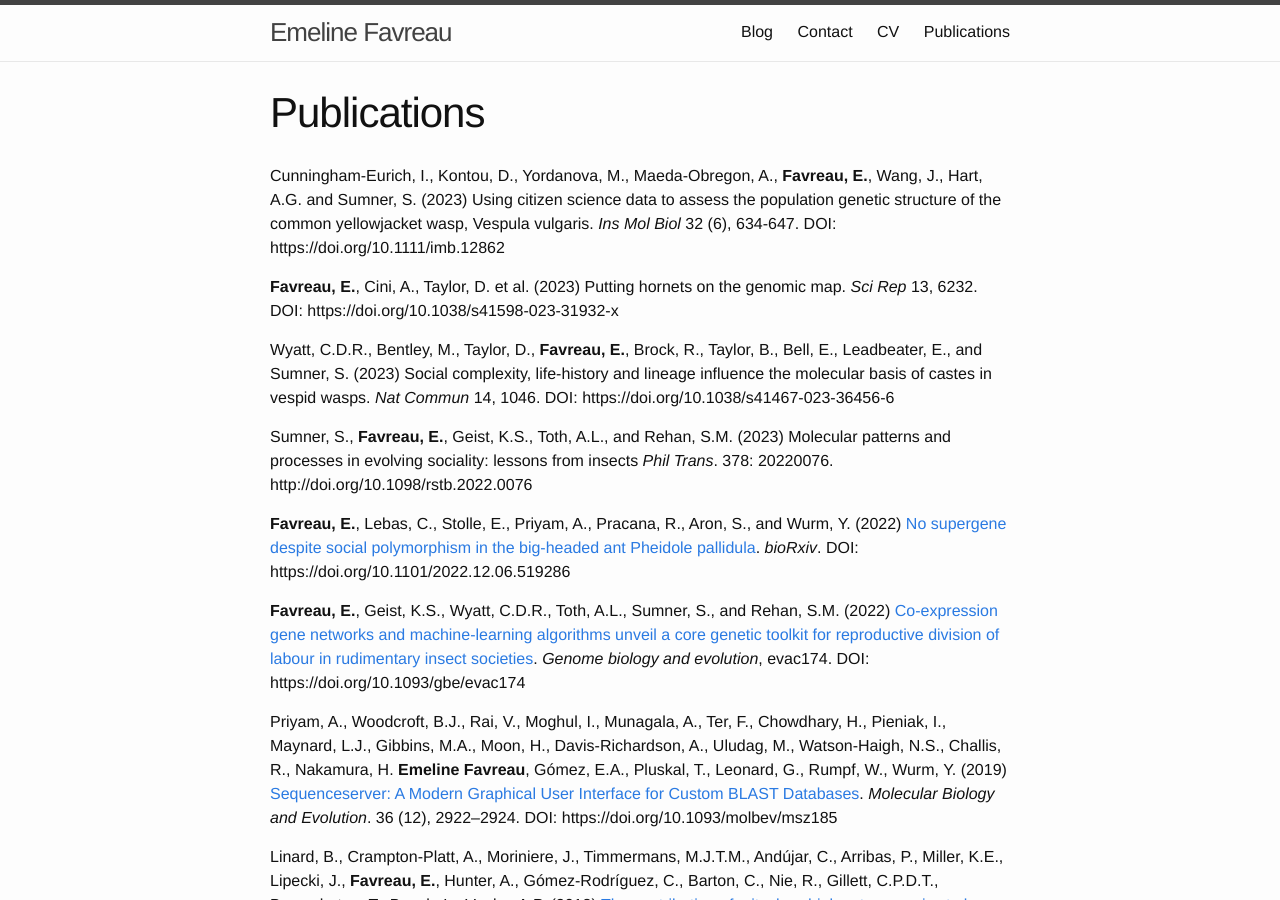
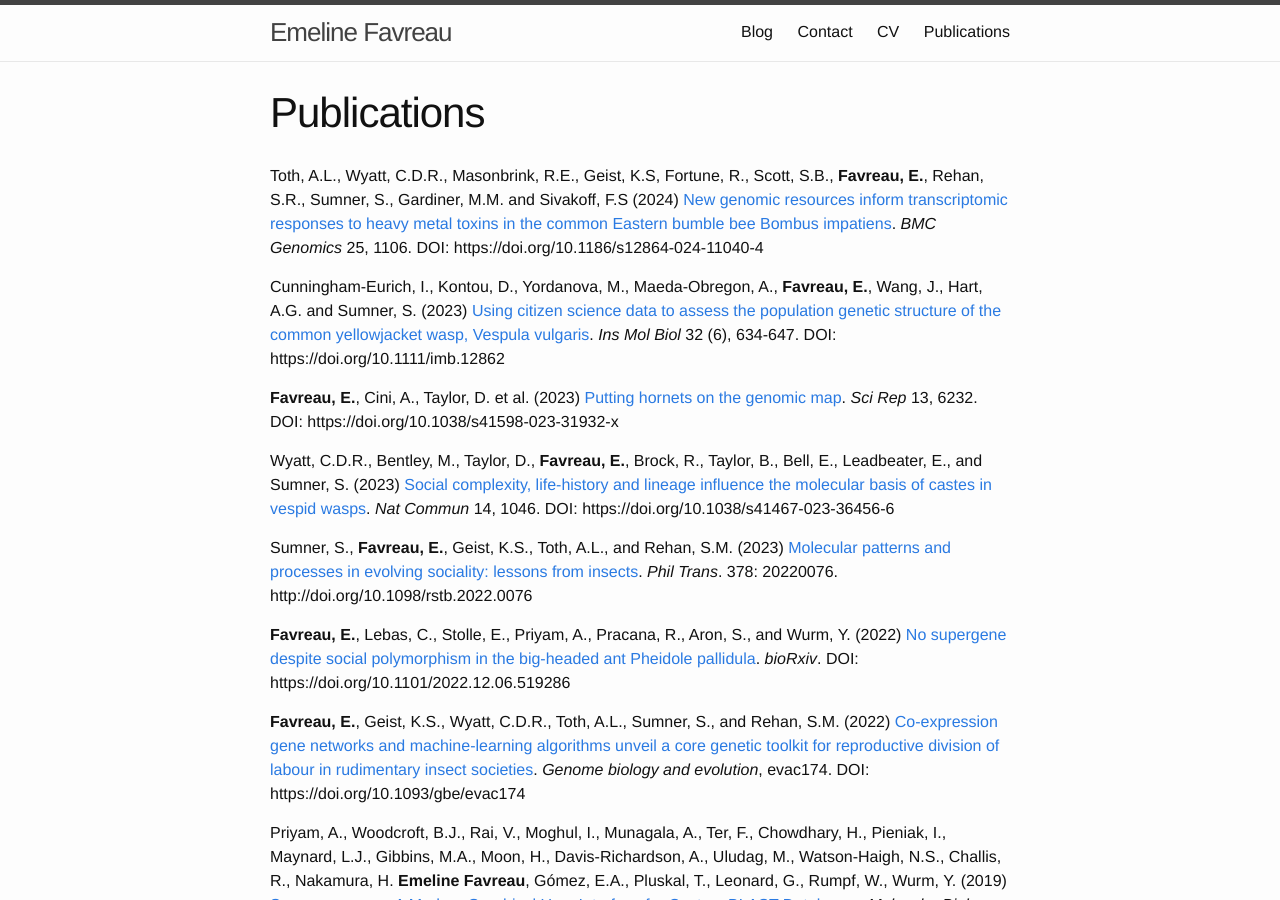
Before and after one commit to EmelineFavreau/EmelineFavreau.github.io, a Jekyll site: the page built from publications.md, in a window 1280 px wide and 900 px high. Built offline with Jekyll 4.4.1, drawn with Linux system fonts in a browser that asks for light colours.

Commit message:
adding bumble metal pub

```diff
--- a/publications.md
+++ b/publications.md
@@ -3,15 +3,18 @@ layout: page
 title: Publications
 permalink: /publications/
 ---
-Cunningham‐Eurich, I., Kontou, D., Yordanova, M., Maeda‐Obregon, A., **Favreau, E.**, Wang, J., Hart, A.G. and Sumner, S. (2023) Using citizen science data to assess the population genetic structure of the common yellowjacket wasp, Vespula vulgaris. _Ins Mol Biol_ 32 (6), 634-647. DOI: https://doi.org/10.1111/imb.12862
-
-**Favreau, E.**, Cini, A., Taylor, D. et al. (2023) Putting hornets on the genomic map. _Sci Rep_ 13, 6232. DOI: https://doi.org/10.1038/s41598-023-31932-x
+Toth, A.L., Wyatt, C.D.R., Masonbrink, R.E., Geist, K.S, Fortune, R., Scott, S.B., **Favreau, E.**, Rehan, S.R., Sumner, S., Gardiner, M.M. and Sivakoff, F.S (2024) [New genomic resources inform transcriptomic responses to heavy metal toxins in the common Eastern bumble bee Bombus impatiens](https://doi.org/10.1186/s12864-024-11040-4). _BMC Genomics_ 25, 1106. DOI: https://doi.org/10.1186/s12864-024-11040-4
 
 
-Wyatt, C.D.R., Bentley, M., Taylor, D., **Favreau, E.**, Brock, R., Taylor, B., Bell, E., Leadbeater, E., and Sumner, S. (2023) Social complexity, life-history and lineage influence the molecular basis of castes in vespid wasps. _Nat Commun_ 14, 1046. DOI: https://doi.org/10.1038/s41467-023-36456-6
+Cunningham‐Eurich, I., Kontou, D., Yordanova, M., Maeda‐Obregon, A., **Favreau, E.**, Wang, J., Hart, A.G. and Sumner, S. (2023) [Using citizen science data to assess the population genetic structure of the common yellowjacket wasp, Vespula vulgaris](https://doi.org/10.1111/imb.12862). _Ins Mol Biol_ 32 (6), 634-647. DOI: https://doi.org/10.1111/imb.12862
+
+**Favreau, E.**, Cini, A., Taylor, D. et al. (2023) [Putting hornets on the genomic map](https://doi.org/10.1038/s41598-023-31932-x). _Sci Rep_ 13, 6232. DOI: https://doi.org/10.1038/s41598-023-31932-x
 
 
-Sumner, S., **Favreau, E.**, Geist, K.S., Toth, A.L., and Rehan, S.M. (2023) Molecular patterns and processes in evolving sociality: lessons from insects _Phil Trans_. 378: 20220076. http://doi.org/10.1098/rstb.2022.0076
+Wyatt, C.D.R., Bentley, M., Taylor, D., **Favreau, E.**, Brock, R., Taylor, B., Bell, E., Leadbeater, E., and Sumner, S. (2023) [Social complexity, life-history and lineage influence the molecular basis of castes in vespid wasps](https://doi.org/10.1038/s41467-023-36456-6). _Nat Commun_ 14, 1046. DOI: https://doi.org/10.1038/s41467-023-36456-6
+
+
+Sumner, S., **Favreau, E.**, Geist, K.S., Toth, A.L., and Rehan, S.M. (2023) [Molecular patterns and processes in evolving sociality: lessons from insects](http://doi.org/10.1098/rstb.2022.0076). _Phil Trans_. 378: 20220076. http://doi.org/10.1098/rstb.2022.0076
 
 
 **Favreau, E.**, Lebas, C., Stolle, E., Priyam, A., Pracana, R., Aron, S., and Wurm, Y.  (2022) [No supergene despite social polymorphism in the big-headed ant Pheidole pallidula](https://doi.org/10.1101/2022.12.06.519286). _bioRxiv_. DOI: https://doi.org/10.1101/2022.12.06.519286
```
